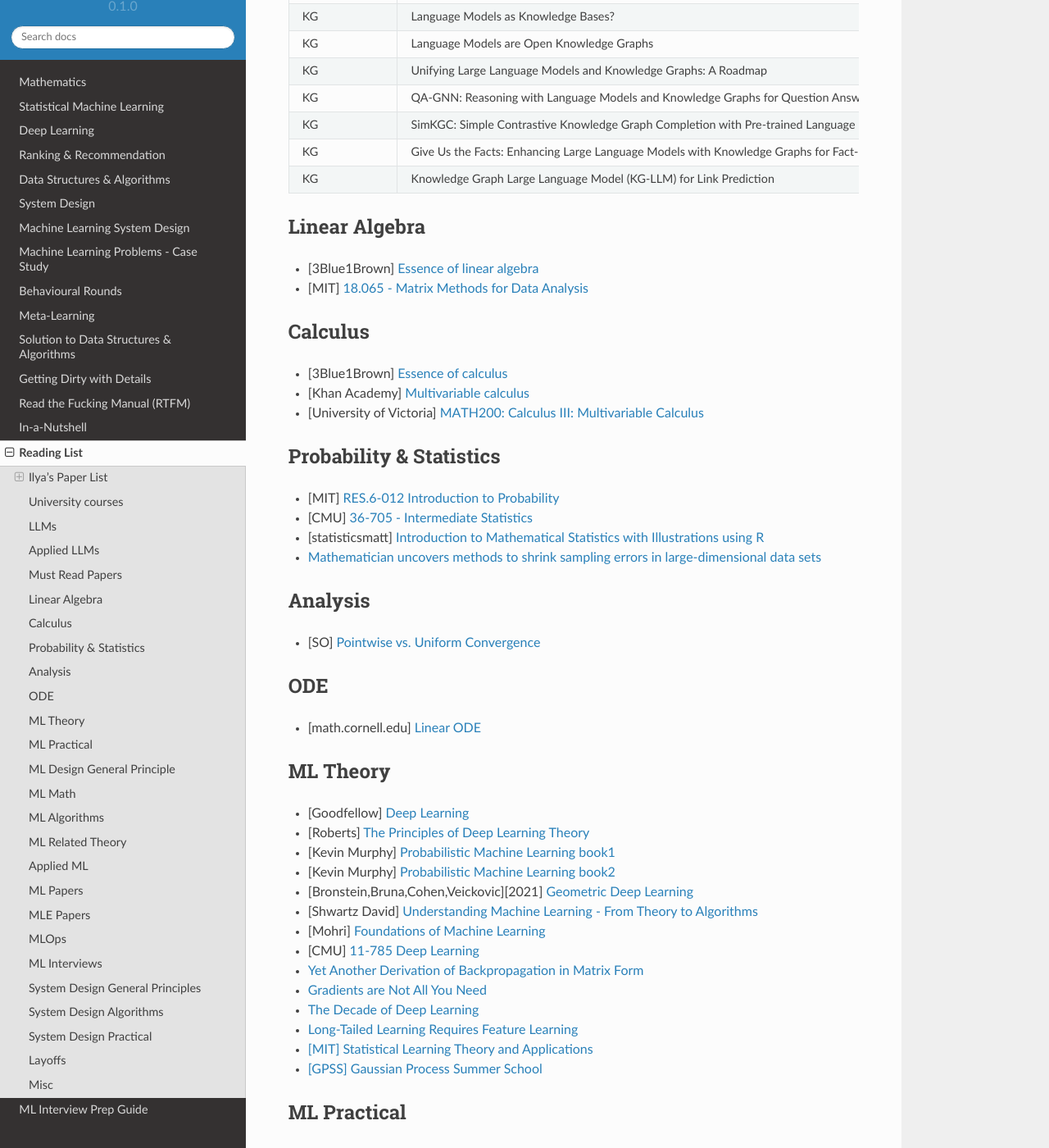
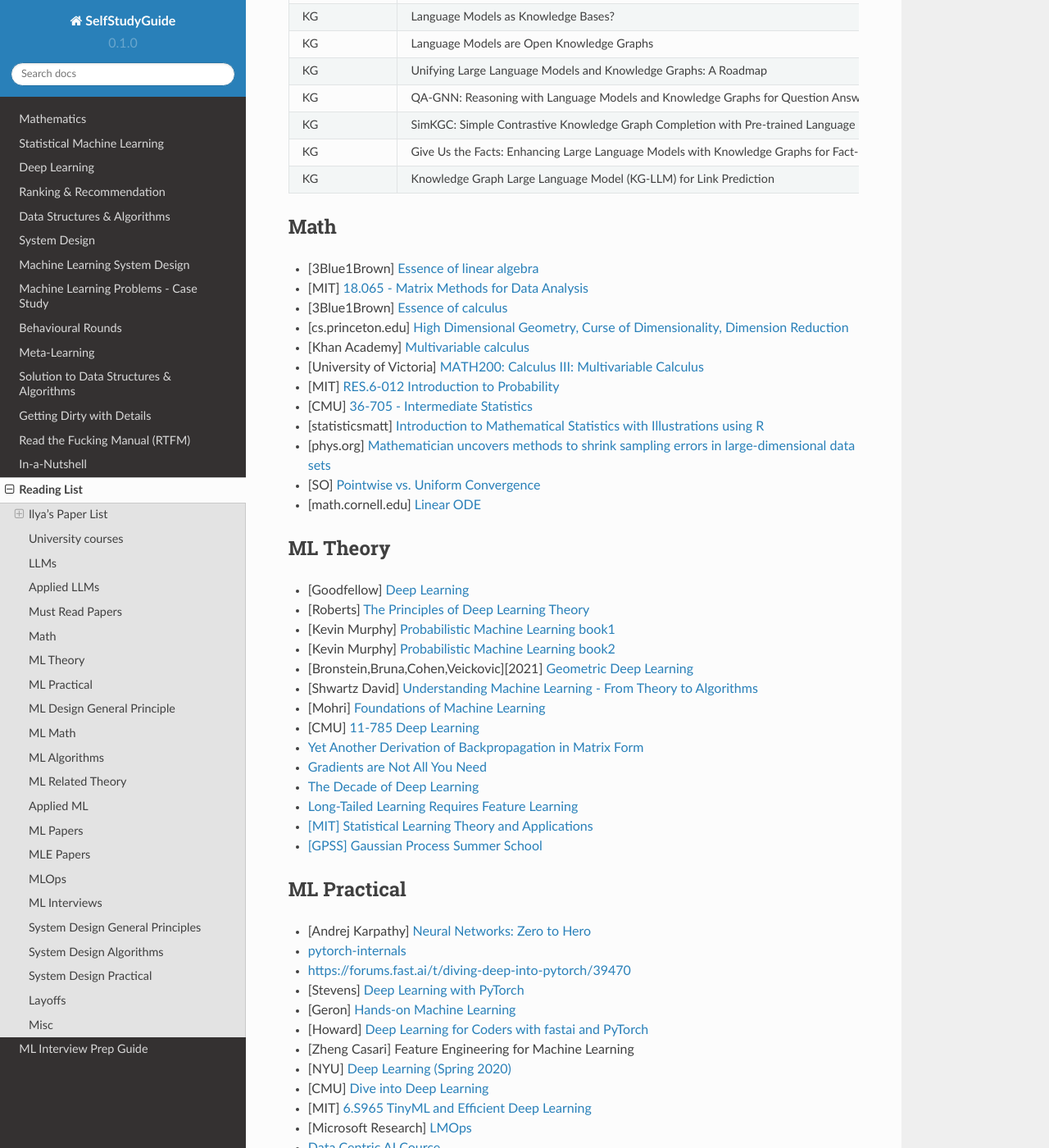
Before and after one commit to uselesstechjunks/leetcode, a Sphinx documentation site: the page built from docs/source/readlist.rst, in a window 1280 px wide and 1400 px high, scrolled down 6153 px. Shown: the whole window at 82% size. Built offline with Sphinx 7.4.7 and the Read the Docs theme 2.0.0, drawn with Linux system fonts in a browser that asks for light colours.

Commit message:
Update readlist.rst

```diff
--- a/docs/source/readlist.rst
+++ b/docs/source/readlist.rst
@@ -227,38 +227,19 @@ Must Read Papers
 		KG, Knowledge Graph Large Language Model (KG-LLM) for Link Prediction
 
 ******************************************************************************************
-Linear Algebra
+Math
 ******************************************************************************************
-
 * [3Blue1Brown] `Essence of linear algebra <https://www.youtube.com/playlist?list=PLZHQObOWTQDPD3MizzM2xVFitgF8hE_ab>`_
 * [MIT] `18.065 - Matrix Methods for Data Analysis <https://www.youtube.com/playlist?list=PLUl4u3cNGP63oMNUHXqIUcrkS2PivhN3k>`_
-
-******************************************************************************************
-Calculus
-******************************************************************************************
-
 * [3Blue1Brown] `Essence of calculus <https://www.youtube.com/playlist?list=PLZHQObOWTQDMsr9K-rj53DwVRMYO3t5Yr>`_
+* [cs.princeton.edu] `High Dimensional Geometry, Curse of Dimensionality, Dimension Reduction <https://www.cs.princeton.edu/courses/archive/fall16/cos521/Lectures/lec9.pdf>`_
 * [Khan Academy] `Multivariable calculus <https://www.khanacademy.org/math/multivariable-calculus>`_
 * [University of Victoria] `MATH200: Calculus III: Multivariable Calculus <https://www.youtube.com/playlist?list=PLHXZ9OQGMqxc_CvEy7xBKRQr6I214QJcd>`_
-
-******************************************************************************************
-Probability & Statistics
-******************************************************************************************
-
 * [MIT] `RES.6-012 Introduction to Probability <https://www.youtube.com/playlist?list=PLUl4u3cNGP60hI9ATjSFgLZpbNJ7myAg6>`_
 * [CMU] `36-705 - Intermediate Statistics <https://www.youtube.com/playlist?list=PLt2Pd5kunvJ6-wpJG9hlWlk47c76bm9L6>`_
 * [statisticsmatt] `Introduction to Mathematical Statistics with Illustrations using R <https://www.youtube.com/playlist?list=PLmM_3MA2HWpan-KlYp-QCbPHxMj5FK0TB>`_
-* `Mathematician uncovers methods to shrink sampling errors in large-dimensional data sets <https://phys.org/news/2023-03-mathematician-uncovers-methods-sampling-errors.html>`_
-
-******************************************************************************************
-Analysis
-******************************************************************************************
-
+* [phys.org] `Mathematician uncovers methods to shrink sampling errors in large-dimensional data sets <https://phys.org/news/2023-03-mathematician-uncovers-methods-sampling-errors.html>`_
 * [SO] `Pointwise vs. Uniform Convergence <https://math.stackexchange.com/questions/597765/pointwise-vs-uniform-convergence#915867>`_
-
-******************************************************************************************
-ODE
-******************************************************************************************
 * [math.cornell.edu] `Linear ODE <https://e.math.cornell.edu/people/belk/writing/>`_
 
 ******************************************************************************************
```
